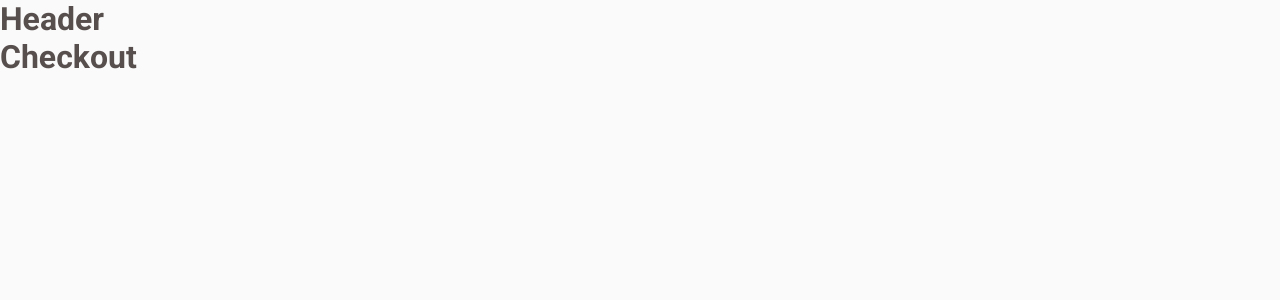
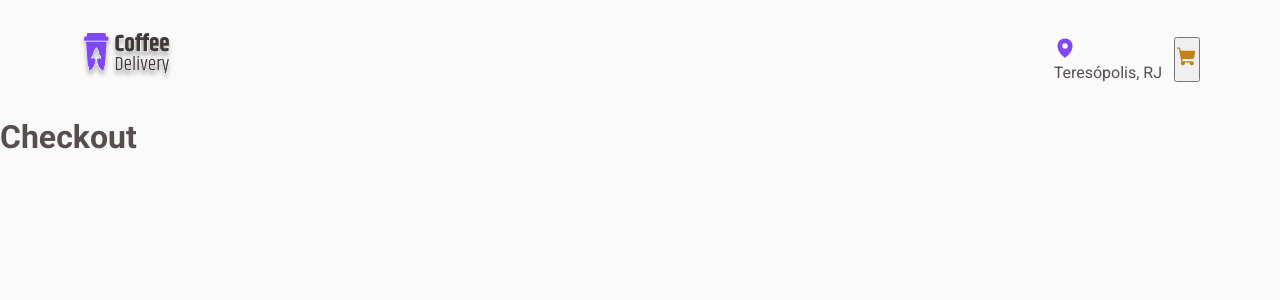
Before and after one commit to kdumagalhaes/coffee-delivery-ecommerce, a React (Vite) app: page /checkout in a window 1280 px wide. Shown: the top 300 px of the page. Built offline with nearby package versions, Linux system fonts and the light colour scheme.

Commit message:
Add button cursor pointer as global

```diff
--- a/package.json
+++ b/package.json
@@ -10,6 +10,7 @@
     "lint": "eslint src --ext .ts,.tsx --fix"
   },
   "dependencies": {
+    "phosphor-react": "^1.4.1",
     "react": "^18.2.0",
     "react-dom": "^18.2.0",
     "react-router-dom": "^6.3.0",
--- /dev/null
+++ b/src/components/Cart/Cart.tsx
@@ -0,0 +1,12 @@
+import { Button } from './styles'
+
+// assets
+import { ShoppingCart } from 'phosphor-react'
+
+export function Cart() {
+  return (
+    <Button>
+      <ShoppingCart size={22} weight="fill" color={'#C47F17'} />
+    </Button>
+  )
+}
--- /dev/null
+++ b/src/components/Cart/styles.ts
@@ -0,0 +1,3 @@
+import styled from 'styled-components'
+
+export const Button = styled.button``
--- a/src/components/Header/Header.tsx
+++ b/src/components/Header/Header.tsx
@@ -1,9 +1,25 @@
-import { Container } from './styles'
+import { Container, Location } from './styles'
+
+// assets
+import Logo from '../../assets/logo.svg'
+import { MapPin } from 'phosphor-react'
+
+// components
+import { Cart } from '../Cart/Cart'
 
 export function Header() {
   return (
     <Container>
-      <h1>Header</h1>
+      <a href="/">
+        <img src={Logo} alt="Coffee Delivery logo" />
+      </a>
+      <div className='wrapper'>
+      <Location>
+        <MapPin size={22} weight="fill" color={'#8047F8'} />
+        <p>Teresópolis, RJ</p>
+      </Location>
+      <Cart />
+      </div>
     </Container>
   )
 }
--- a/src/components/Header/styles.ts
+++ b/src/components/Header/styles.ts
@@ -1,3 +1,17 @@
 import styled from 'styled-components'
 
-export const Container = styled.header``
+export const Container = styled.header`
+  max-width: 70rem;
+  margin: 0 auto;
+  height: 7.4rem;
+  padding: 32px 0;
+  display: flex;
+  justify-content: space-between;
+  align-items: center;
+
+  .wrapper {
+    display: flex;
+    gap: 0.75rem;
+  }
+`
+export const Location = styled.span``
--- a/src/styles/global.ts
+++ b/src/styles/global.ts
@@ -19,4 +19,8 @@ body, input, textarea, button {
     font-weight: 400;
     font-size: 1rem;
 }
+
+button {
+    cursor: pointer;
+}
 `
```
Also changed, not shown: 1 other file (tests, documents, lock files or other folders).
